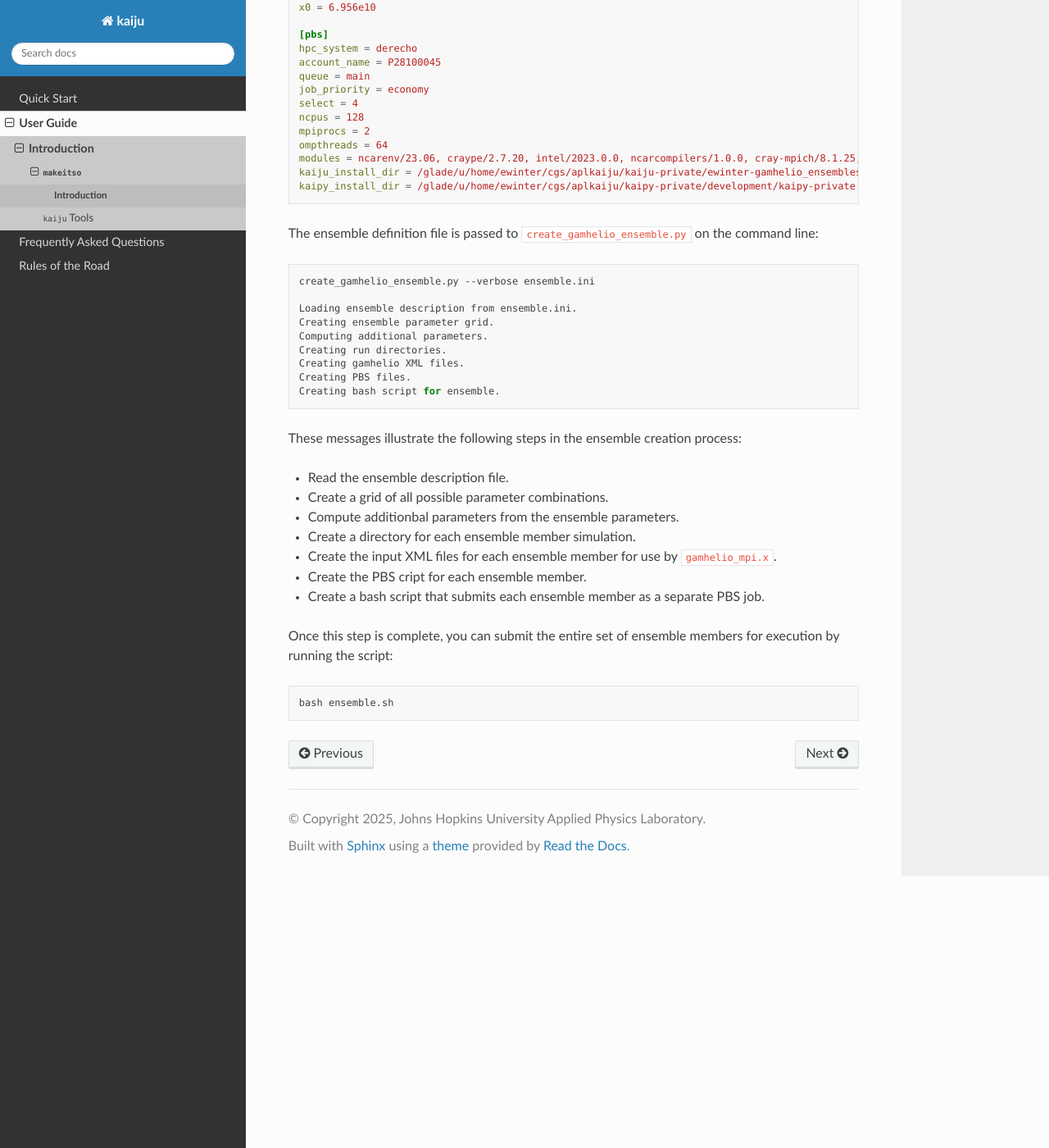
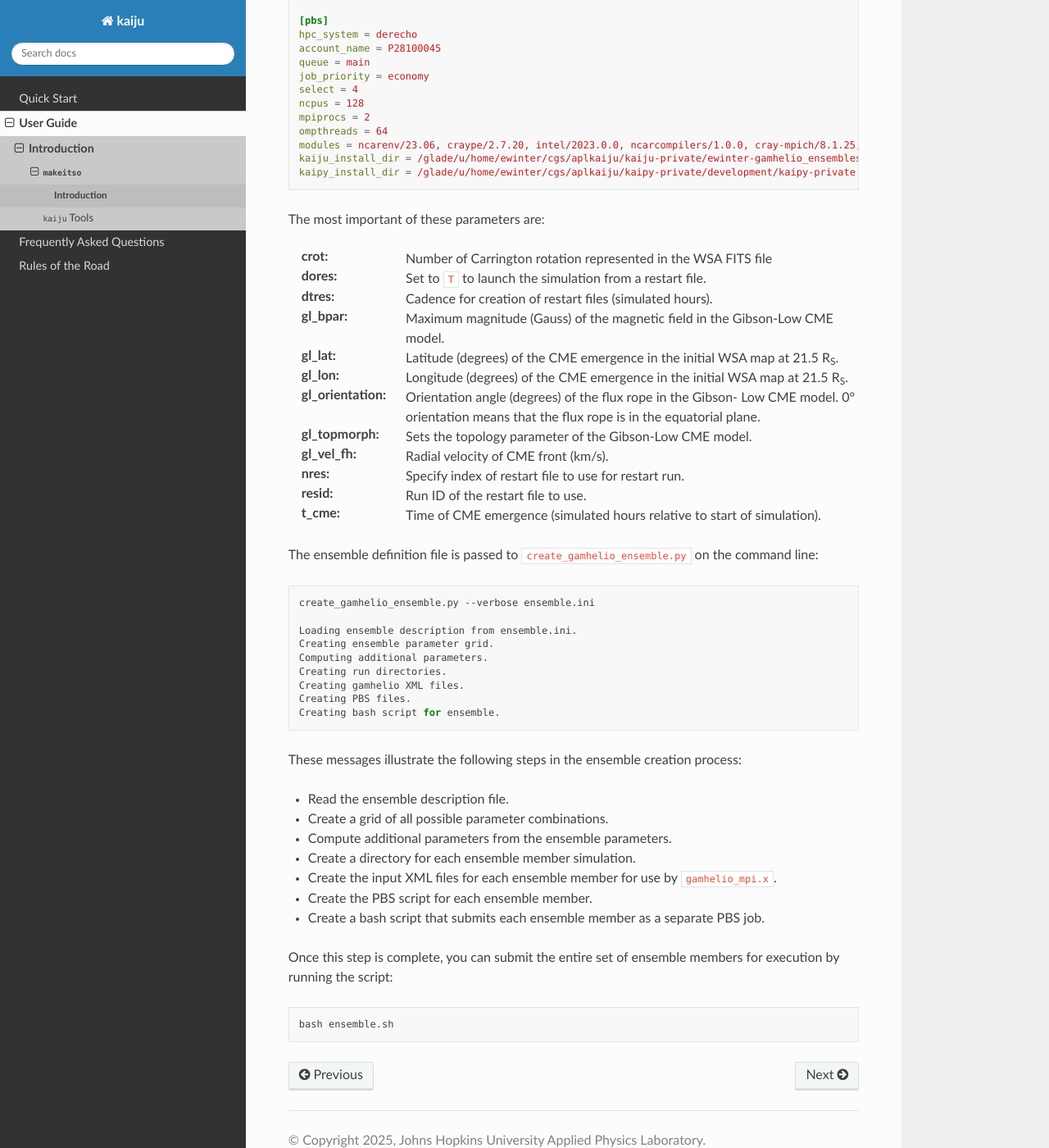
Before and after one commit to rgorby/MAGE, a Sphinx documentation site: the page built from docs/source/userGuide/makeitso/create_gamhelio_ensemble.rst, in a window 1280 px wide and 1400 px high, scrolled down 1790 px. Shown: the whole window at 82% size. Built offline with Sphinx 7.4.7 and the Read the Docs theme 3.1.0, drawn with Linux system fonts in a browser that asks for light colours.

Commit message:
Updated with feedback from Elena.

```diff
--- a/docs/source/userGuide/makeitso/create_gamhelio_ensemble.rst
+++ b/docs/source/userGuide/makeitso/create_gamhelio_ensemble.rst
@@ -102,6 +101,38 @@ An example of an ensemble description file is provided below.
   kaiju_install_dir = /glade/u/home/ewinter/cgs/aplkaiju/kaiju-private/ewinter-gamhelio_ensembles/kaiju-private
   kaipy_install_dir = /glade/u/home/ewinter/cgs/aplkaiju/kaipy-private/development/kaipy-private
 
+The most important of these parameters are:
+
+:crot: Number of Carrington rotation represented in the WSA FITS file
+
+:dores: Set to ``T`` to launch the simulation from a restart file.
+
+:dtres: Cadence for creation of restart files (simulated hours).
+
+:gl_bpar: Maximum magnitude (Gauss) of the magnetic field in the Gibson-Low
+  CME model.
+
+:gl_lat: Latitude (degrees) of the CME emergence in the initial WSA map at
+  21.5 R\ :sub:`S`.
+
+:gl_lon: Longitude (degrees) of the CME emergence in the initial WSA map at
+  21.5 R\ :sub:`S`.
+
+:gl_orientation: Orientation angle (degrees) of the flux rope in the Gibson-
+  Low CME model. 0° orientation means that the flux rope is in the
+  equatorial plane.
+
+:gl_topmorph: Sets the topology parameter of the Gibson-Low CME model.
+
+:gl_vel_fh: Radial velocity of CME front (km/s).
+
+:nres: Specify index of restart file to use for restart run.
+
+:resid: Run ID of the restart file to use.
+
+:t_cme: Time of CME emergence (simulated hours relative to start of
+  simulation).
+
 The ensemble definition file is passed to ``create_gamhelio_ensemble.py`` on
 the command line:
 
@@ -124,14 +155,14 @@ process:
 
 * Create a grid of all possible parameter combinations.
 
-* Compute additionbal parameters from the ensemble parameters.
+* Compute additional parameters from the ensemble parameters.
 
 * Create a directory for each ensemble member simulation.
 
 * Create the input XML files for each ensemble member for use by
   ``gamhelio_mpi.x``.
 
-* Create the PBS cript for each ensemble member.
+* Create the PBS script for each ensemble member.
 
 * Create a bash script that submits each ensemble member as a separate PBS
   job.
```
Also changed, not shown: other parts of docs/source/userGuide/makeitso/create_gamhelio_ensemble.rst (+0 -1 lines).
